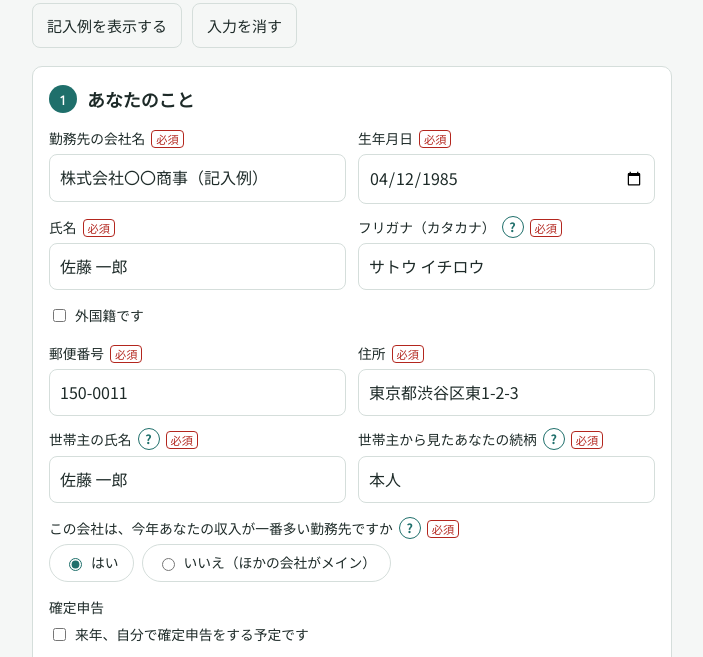
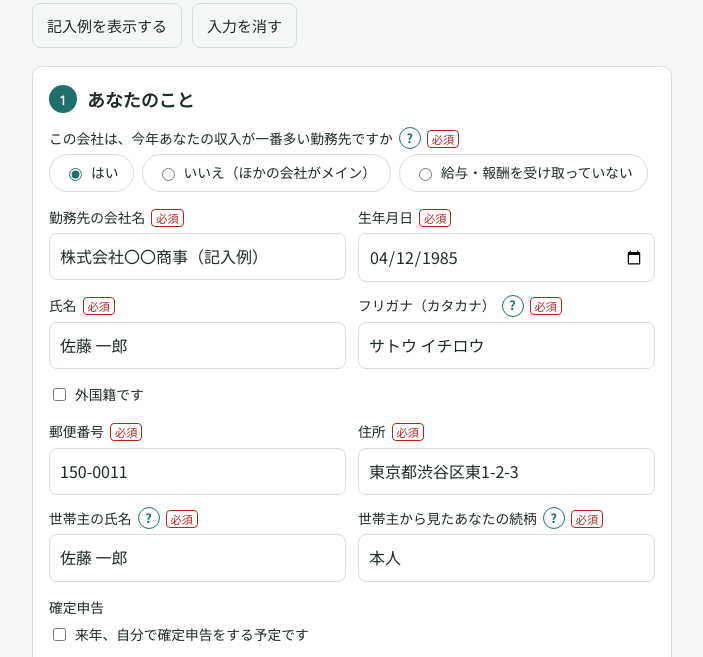
Before and after one commit to mejiro-kaikei1500011/nencho, a plain HTML site: page index.html in a window 1280 px wide. Both pictures are taken after a click on the button "記入例を表示する". Shown: the part 139-796 px from the top of the page, without its empty margins (288-991 px from the left). Drawn offline with Linux system fonts and the light colour scheme.

Commit message:
入力フォーム：「給与・報酬を受け取っていない」の選択肢を追加（選ぶと入力不要と表示）
Co-Authored-By: Claude Opus 5.5 <noreply@anthropic.com>
Claude-Session: https://claude.ai/code/session_011HzJ2dfgwJ4tJZ8qtJ8623

```diff
--- a/index.html
+++ b/index.html
@@ -47,6 +47,7 @@ input:focus-visible,select:focus-visible,button:focus-visible,textarea:focus-vis
 .checks{display:flex;flex-wrap:wrap;gap:8px 16px}
 .checks label{display:flex;align-items:center;gap:6px;font-weight:400}
 .seg{display:flex;flex-wrap:wrap;gap:8px}
+.np-off{display:none!important}
 .seg label{border:1px solid var(--line);border-radius:999px;padding:6px 14px;display:flex;gap:6px;align-items:center;font-weight:400;cursor:pointer}
 .seg input{accent-color:var(--accent)}
 button{font:inherit;cursor:pointer;border-radius:8px;border:1px solid var(--line);background:var(--paper);color:var(--ink);padding:9px 14px}
@@ -109,6 +110,11 @@ details.faq p{margin:6px 0 0;font-size:.88rem}
 
 <section class="card">
   <h2><span class="step">1</span>あなたのこと</h2>
+  <div class="field" id="mainField"><span class="lbl req">この会社は、今年あなたの収入が一番多い勤務先ですか</span>
+    <div class="seg"><label><input type="radio" name="main" value="yes"> はい</label><label><input type="radio" name="main" value="no"> いいえ（ほかの会社がメイン）</label><label><input type="radio" name="main" value="none"> 給与・報酬を受け取っていない</label></div>
+    <div class="hint" id="mainNote" hidden>ほかの会社がメインの場合、この会社では年末調整ができません。会社の経理担当者にその旨を伝えてください。</div>
+    <div class="result" id="noPayBox" hidden><p style="margin:0"><b>この会社での年末調整は不要です。入力はここで終わりです。</b></p><p class="note" style="margin:6px 0 0">この画面は閉じて構いません。年内にこの会社から給与や報酬を受け取ることになった場合は、会社の経理担当者にお知らせください。</p></div>
+  </div>
   <div class="grid">
     <div class="field"><label class="req" for="company">勤務先の会社名</label><input type="text" id="company" autocomplete="organization" placeholder="例：株式会社〇〇商事"></div>
     <div class="field"><label class="req" for="birth">生年月日</label><input type="date" id="birth" max="2026-12-31"></div>
@@ -122,10 +128,6 @@ details.faq p{margin:6px 0 0;font-size:.88rem}
     <div class="field"><label class="req" for="addr">住所</label><input type="text" id="addr" autocomplete="street-address" placeholder="例：東京都渋谷区東1-2-3"></div>
     <div class="field"><label class="req" for="head">世帯主の氏名</label><input type="text" id="head" placeholder="自分が世帯主なら自分の名前"></div>
     <div class="field"><label class="req" for="headRel">世帯主から見たあなたの続柄</label><input type="text" id="headRel" placeholder="例：本人／子／妻"></div>
-  </div>
-  <div class="field"><span class="lbl req">この会社は、今年あなたの収入が一番多い勤務先ですか</span>
-    <div class="seg"><label><input type="radio" name="main" value="yes"> はい</label><label><input type="radio" name="main" value="no"> いいえ（ほかの会社がメイン）</label></div>
-    <div class="hint" id="mainNote" hidden>ほかの会社がメインの場合、この会社では年末調整ができません。会社の経理担当者にその旨を伝えてください。</div>
   </div>
   <div class="field"><span class="lbl">確定申告</span>
     <div class="checks"><label><input type="checkbox" id="kakutei"> 来年、自分で確定申告をする予定です</label></div>
@@ -481,7 +483,11 @@ function refreshAll(){
 // ===== 画面の動き =====
 $('#foreign').addEventListener('change',()=>{ $('#romanBox').hidden=!$('#foreign').checked; });
 $('#kakutei').addEventListener('change',()=>{ $('#kakuteiBox').hidden=!$('#kakutei').checked; });
-document.querySelectorAll('input[name=main]').forEach(r=>r.addEventListener('change',()=>{ $('#mainNote').hidden = !(r.checked&&r.value==='no'); }));
+function applyNoPay(){ const on=radio('main')==='none'; $('#noPayBox').hidden=!on;
+  const secs=[...document.querySelectorAll('#f section.card')];
+  secs.forEach((sec,i)=>{ if(i>0) sec.classList.toggle('np-off',on); });
+  [...secs[0].children].forEach(el=>{ if(el.tagName==='H2'||el.id==='mainField') return; el.classList.toggle('np-off',on); }); }
+document.querySelectorAll('input[name=main]').forEach(r=>r.addEventListener('change',()=>{ $('#mainNote').hidden = !(r.checked&&r.value==='no'); applyNoPay(); }));
 document.querySelectorAll('input[name=spHas]').forEach(r=>r.addEventListener('change',()=>{ if(r.checked) setSpouse(r.value); refreshAll(); saveDraft(); }));
 document.querySelectorAll('input[name=loanHas]').forEach(r=>r.addEventListener('change',()=>{ const v=document.querySelector('input[name=loanHas]:checked')?.value; $('#loanBox').hidden=v!=='yes'; $('#loanFirst').hidden=v!=='first'; }));
 ['sDis','sSpDis','sStudent'].forEach(id=>$('#'+id).addEventListener('change',()=>{ $('#sDetailBox').hidden=!($('#sDis').checked||$('#sSpDis').checked||$('#sStudent').checked); }));
@@ -603,7 +609,7 @@ function restore(d){
   ['company','name','kana','roman','birth','zip','addr','head','headRel','sDetail'].forEach(k=>{ const el=$('#'+k); if(el) el.value=(k==='sDetail'?s.detail:s[k])||''; });
   $('#selfWage').value=s.wage||''; $('#selfOther').value=s.other||'';
   $('#foreign').checked=!!s.foreign; $('#romanBox').hidden=!s.foreign;
-  document.querySelectorAll('input[name=main]').forEach(r=>r.checked=r.value===s.main); $('#mainNote').hidden=s.main!=='no';
+  document.querySelectorAll('input[name=main]').forEach(r=>r.checked=r.value===s.main); $('#mainNote').hidden=s.main!=='no'; applyNoPay();
   $('#kakutei').checked=!!s.kakutei; $('#kakuteiWhy').value=s.kakuteiWhy||''; $('#kakuteiBox').hidden=!s.kakutei;
   $('#sDis').checked=!!s.dis; $('#sSpDis').checked=!!s.spDis; $('#sWidow').checked=!!s.widow; $('#sSingle').checked=!!s.single; $('#sStudent').checked=!!s.student;
   $('#sDetailBox').hidden=!(s.dis||s.spDis||s.student);
```
